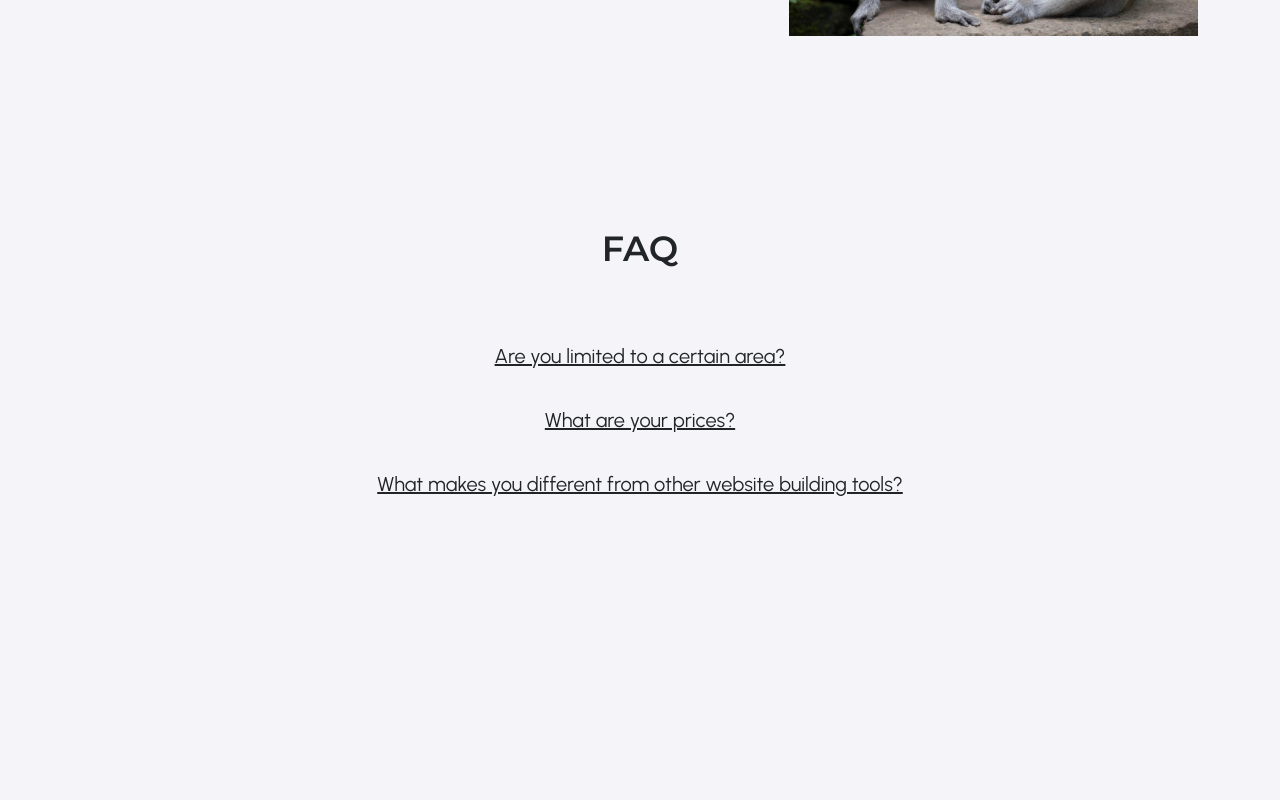
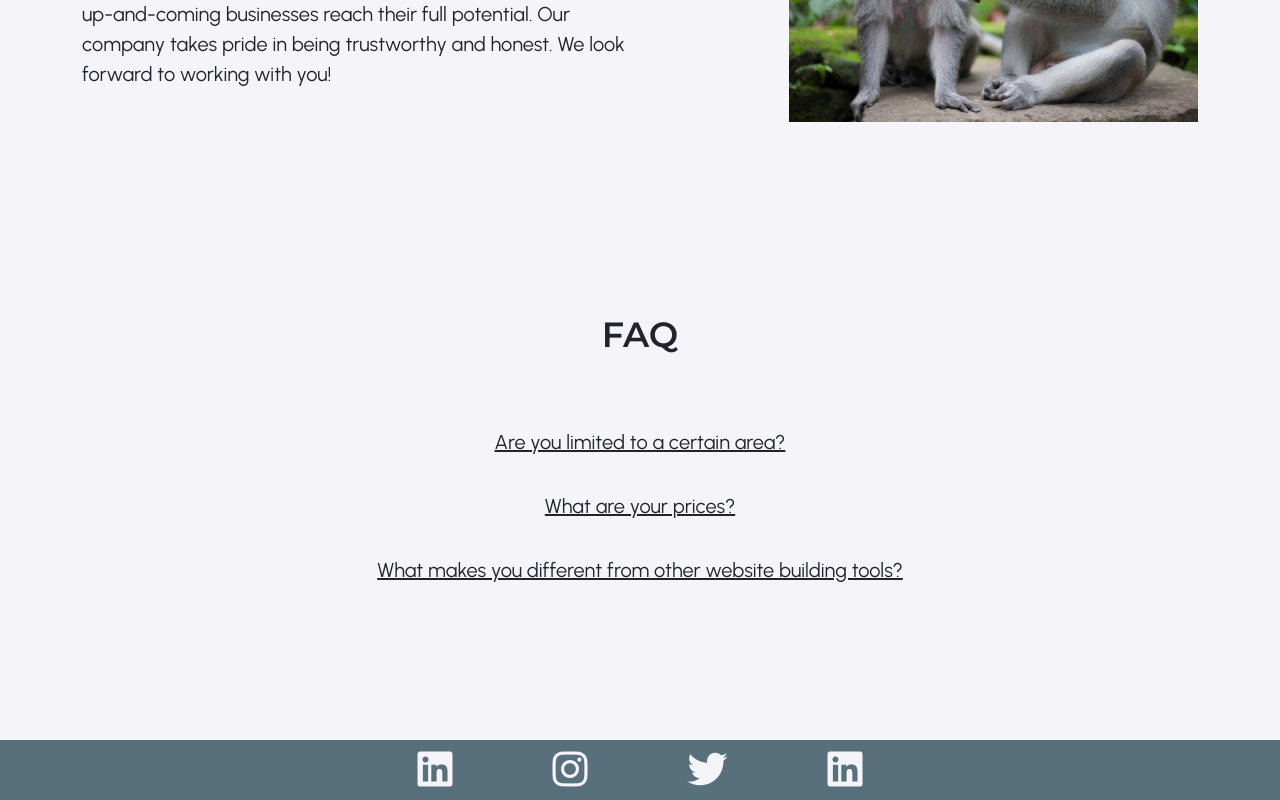
Before and after one commit to melissabarrerafarias/freelanced-company, a React (Create React App) app: page / in a window 1280 px wide. Shown: the part 2798-3598 px from the top of the page. Before the commit the page ends 3452 px from the top, so only its background shows below. Built offline with nearby package versions, Linux system fonts and the light colour scheme.

Commit message:
added footer with instagram, twitter. and linkedIn's

```diff
--- a/src/App.js
+++ b/src/App.js
@@ -1,10 +1,9 @@
-import logo from './logo.svg';
-import './App.css';
 import React from 'react';
 import { BrowserRouter as Router, Route, Switch } from 'react-router-dom';
 
 import NavBar from './components/NavBar';
 import LandingPage from "./pages/LandingPage";
+import Footer from "./components/Footer";
 
 
 function App() {
@@ -15,6 +14,7 @@ function App() {
         <Switch>
           <Route exact path = "/" component = {LandingPage}></Route>
         </Switch>
+        <Footer/>
       </div>
     </Router>
   );
--- /dev/null
+++ b/src/components/Footer/index.js
@@ -0,0 +1,15 @@
+import React from 'react';
+import '../../footer.css';
+
+function Footer() {
+    return (
+        <div class="footer">
+            <a href=""><i class="fab fa-linkedin"></i></a>
+            <a href=""><i class="fab fa-instagram"></i></a>
+            <a href=""><i class="fab fa-twitter"></i></a>
+            <a href=""><i class="fab fa-linkedin"></i></a>
+        </div>
+    )
+}
+
+export default Footer;
--- /dev/null
+++ b/src/footer.css
@@ -0,0 +1,29 @@
+.footer {
+    position: relative;
+    bottom: 0;
+    width: 100%;
+    background-color: var(--dark-electric);
+    color: white;
+    text-align: center;
+    height: 100%
+}
+
+ .footer a {
+    font-size: 40px;
+    margin: 50px;
+    color: var(--ghost-white)
+}
+
+ @media (max-width: 575.98px) {
+    .footer a {
+        font-size: 30px;
+        margin: 30px;
+    }
+}
+
+ @media (max-width: 375.98px) {
+    .footer a {
+        font-size: 25px;
+        margin: 20px;
+    }
+ }
--- a/src/landing-page.css
+++ b/src/landing-page.css
@@ -1,5 +1,13 @@
 body, html {
     background-color: var(--ghost-white);
+}
+
+:root {
+    --charcoal: #2f4550;
+    --dark-electric: #586f7c;
+    --ghost-white: #f4f4f9;
+    --space-cadet: #192a51;
+    --indigo-dye: #2b4162
 }
 
 /* first carousel */
@@ -50,7 +58,7 @@ body, html {
 }
 
 .offer-description {
-    font-size: 15px;
+    font-size: 18px;
     padding-right: 20%;
     padding-left: 20%;
     margin-top: 5%;
@@ -79,6 +87,7 @@ body, html {
 .about-us-desc {
     text-align: left;
     font-family: 'Urbanist', sans-serif;
+    font-size: 20px;
 }
 
 #about {
@@ -132,6 +141,10 @@ body, html {
 @media (max-width: 1199.98px) {
     .carousel-branding {
         margin-top: 30%;
+    }
+
+    .devs-img {
+        width: 95%;
     }
  }
 
--- a/src/navbar.css
+++ b/src/navbar.css
@@ -1,11 +1,3 @@
-:root {
-    --charcoal: #2f4550;
-    --dark-electric: #586f7c;
-    --ghost-white: #f4f4f9;
-    --space-cadet: #192a51;
-    --indigo-dye: #2b4162
-}
-
 a:hover {
     color: gray
 }
--- a/src/pages/LandingPage.js
+++ b/src/pages/LandingPage.js
@@ -125,7 +125,7 @@ function LandingPage() {
                     <div class="text-center">
                         <div class="collapse multi-collapse" id="FAQ1">
                             <div class="card card-body">
-                                No! Though we are located in Olympiam, Washington we are open to work with people nationwide.
+                                No! Though we are located in Olympia, Washington we are open to work with people nationwide.
                             </div>
                         </div>
                     </div>
```
